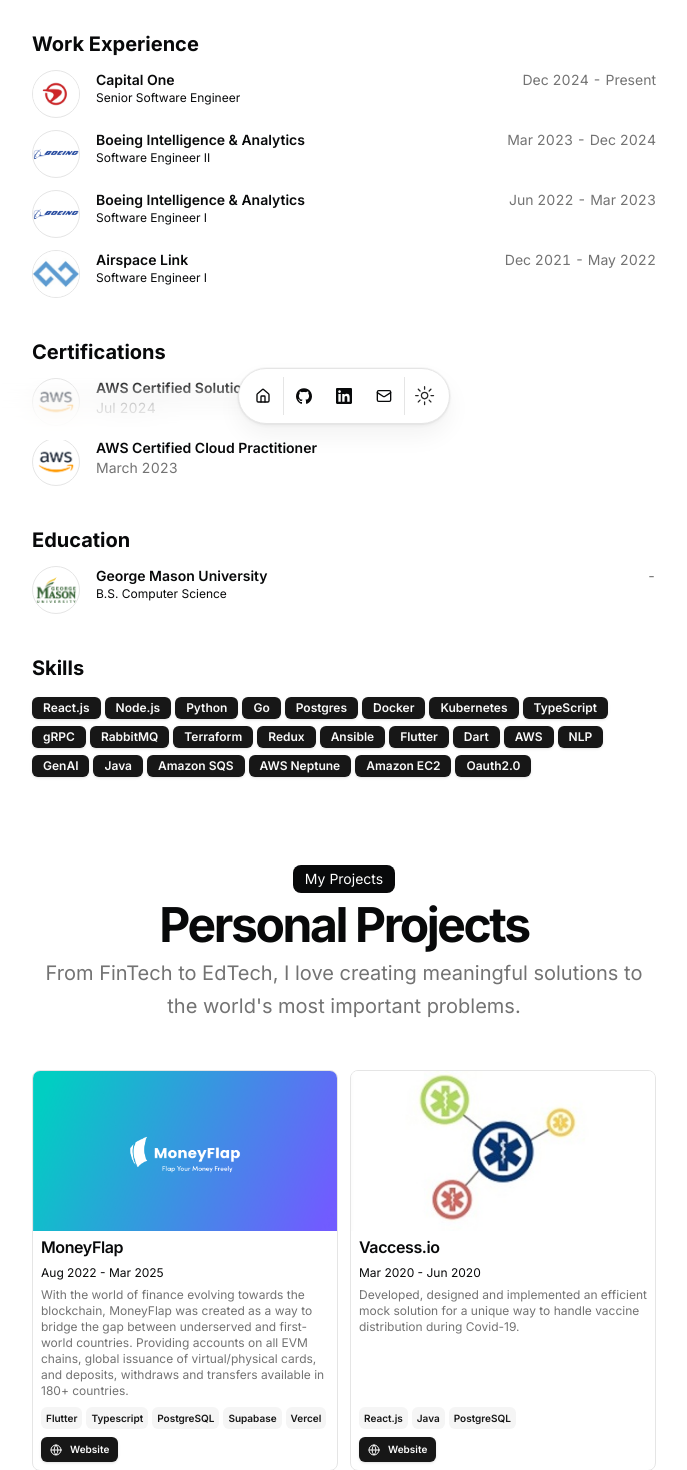
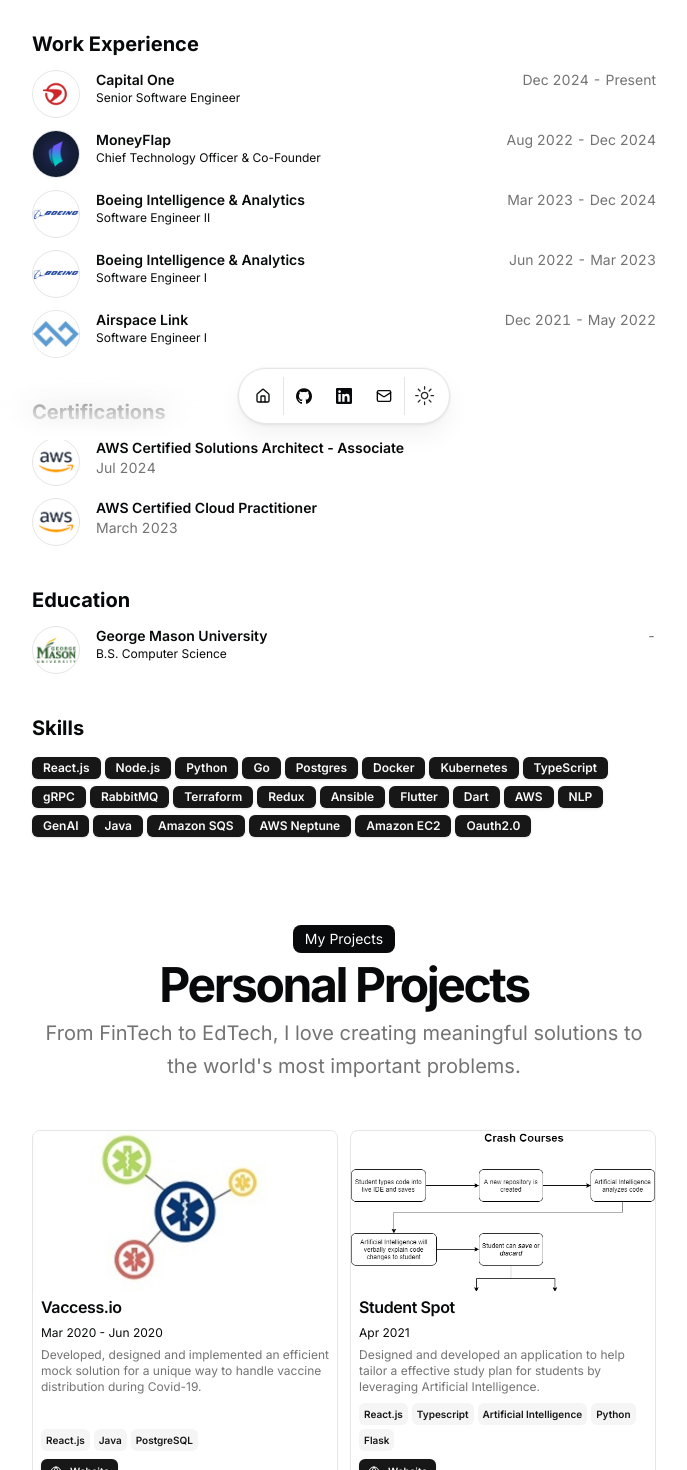
Before and after one commit to hyaghmmour/portfolio, a Next.js app: page / in a window 1280 px wide. Shown: the part 360-1830 px from the top of the page, without its empty margins (296-983 px from the left). Built offline with nearby package versions, Linux system fonts and the light colour scheme.

Commit message:
added moneyflap

```diff
--- a/src/data/resume.tsx
+++ b/src/data/resume.tsx
@@ -84,6 +84,18 @@
       description: "Designed and implemented a tool that optimizes data consumption for other internal services by abstracting uncertainties and specialized skillsets needed for consuming services."
     },
     {
+      company: "MoneyFlap",
+      href: "https://www.moneyflap.com/",
+      badges: [],
+      location: "Newark, DE - Remote",
+      title: "Chief Technology Officer & Co-Founder",
+      logoUrl: "/moneyflap-logo.png",
+      start: "Aug 2022",
+      end: "Dec 2024",
+      description:
+        "Created an international payments platform leveraging the blockchain, aimed at solving discrepencies with international payment availability. Features include, but not limited to; remmittences, bill-payments & airtime topups, crypto-backed debit cards, peer-to-peer transfers, etc.",
+    },
+    {
       company: "Boeing Intelligence & Analytics",
       href: "https://www.bia-boeing.com/",
       badges: [],
@@ -131,31 +143,31 @@
     },
   ],
   projects: [
-    {
-      title: "MoneyFlap",
-      href: "https://www.moneyflap.com",
-      dates: "Aug 2022 - Mar 2025",
-      active: true,
-      description:
-        "With the world of finance evolving towards the blockchain, MoneyFlap was created as a way to bridge the gap between underserved and first-world countries. Providing accounts on all EVM chains, global issuance of virtual/physical cards, and deposits, withdraws and transfers available in 180+ countries.",
-      technologies: [
-        "Flutter",
-        "Typescript",
-        "PostgreSQL",
-        "Supabase",
-        "Vercel",
-      ],
-      links: [
-        {
-          type: "Website",
-          href: "https://www.moneyflap.com",
-          icon: <Icons.globe className="size-3" />,
-        },
-      ],
-      image: "/mf.png",
-      video:
-        "",
-    },
+    // {
+    //   title: "MoneyFlap",
+    //   href: "https://www.moneyflap.com",
+    //   dates: "Aug 2022 - Mar 2025",
+    //   active: true,
+    //   description:
+    //     "With the world of finance evolving towards the blockchain, MoneyFlap was created as a way to bridge the gap between underserved and first-world countries. Providing accounts on all EVM chains, global issuance of virtual/physical cards, and deposits, withdraws and transfers available in 180+ countries.",
+    //   technologies: [
+    //     "Flutter",
+    //     "Typescript",
+    //     "PostgreSQL",
+    //     "Supabase",
+    //     "Vercel",
+    //   ],
+    //   links: [
+    //     {
+    //       type: "Website",
+    //       href: "https://www.moneyflap.com",
+    //       icon: <Icons.globe className="size-3" />,
+    //     },
+    //   ],
+    //   image: "/mf.png",
+    //   video:
+    //     "",
+    // },
     {
       title: "Vaccess.io",
       href: "https://devpost.com/software/vaccess-io",
```
Also changed, not shown: public/moneyflap-logo.png (added).
